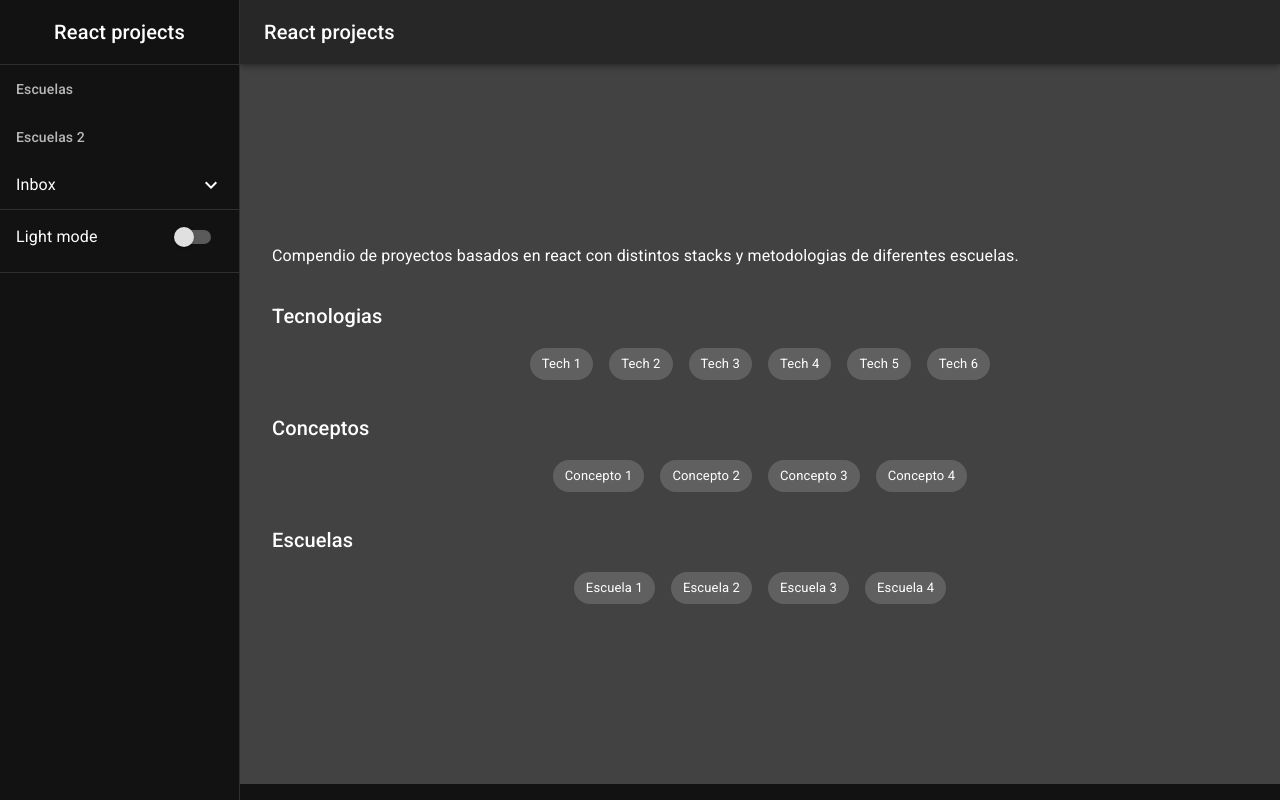
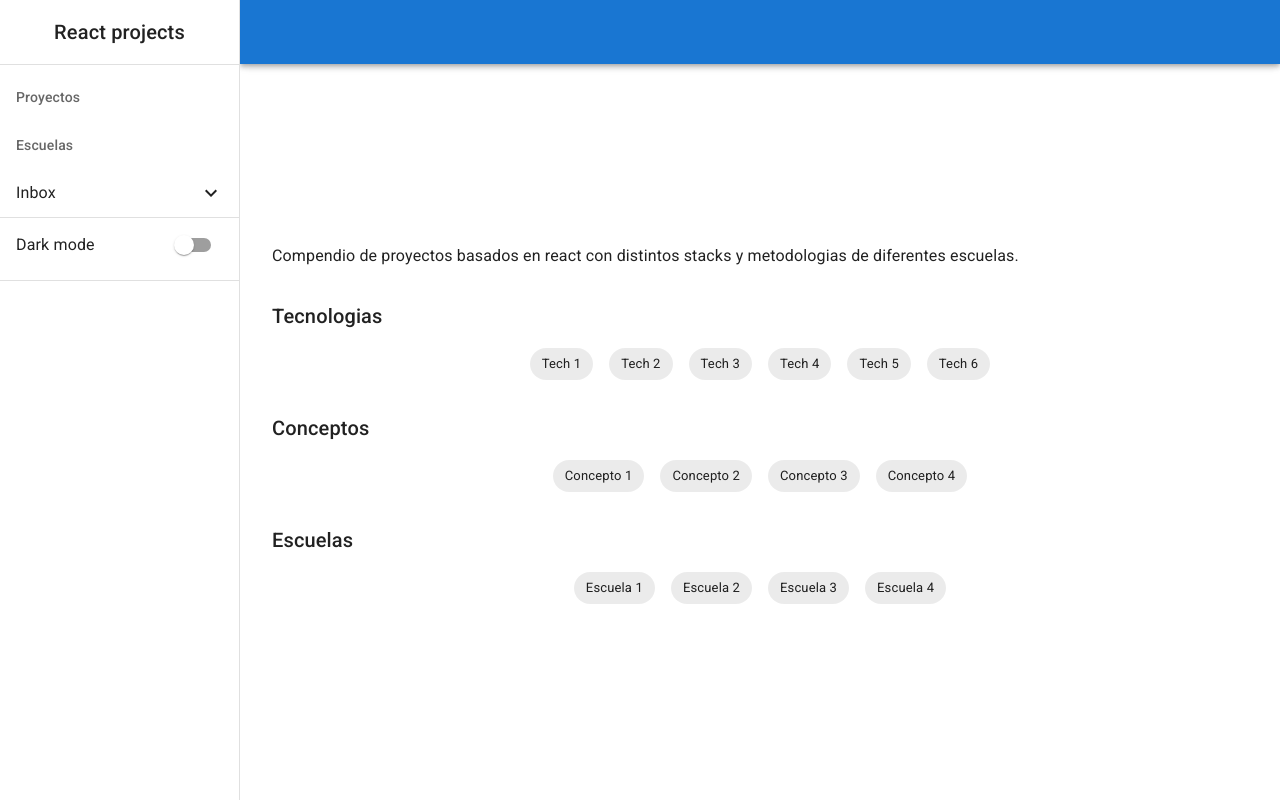
Before and after one commit to ChristopherPinedo/reactjs-projects-1, a React (Create React App) app: page / in a window 1280 px wide. Built offline with nearby package versions, Linux system fonts and the light colour scheme.

Commit message:
Ayuda de papa para organizar objetos

```diff
--- a/src/App.js
+++ b/src/App.js
@@ -11,19 +11,22 @@ import {
   Chip,
   } from '@mui/material/';
 
-const darkTheme = createTheme({
-  palette: {
-    mode: 'dark',
-  },
-});
+function App() {
 
-function App() {
+  const [mode, setMode] = React.useState('light');
+
+  const darkTheme = createTheme({
+    palette: {
+      mode: mode,
+    },
+  });
+
   return (
     <ThemeProvider theme={darkTheme}>
       <CssBaseline />
-      <ResponsiveDrawer>
+      <ResponsiveDrawer mode={mode} setMode={setMode}>
         <Box sx={{
-          bgcolor: "grey.800",
+          bgcolor: "background.default",
           minHeight: "90%",
           display: 'flex',
           flexDirection: 'column',
--- a/src/assets/projectsData.js
+++ b/src/assets/projectsData.js
@@ -1,36 +1,8 @@
-const projectsData = {
-  escuelas: {
-    personal: {
-      portfolio: {
-        title: "",
-        description: "",
-        tecnologies: [],
-        concepts: [],
-      },
-      loginForm: {
-        title: "",
-        description: "",
-        tecnologies: [],
-        concepts: [],
-      },
-    },
-    platzi: {
-      todoApp: {
-        title: "",
-        description: "",
-        tecnologies: [],
-        concepts: [],
-      },
-      movieDbApp: {
-        title: "",
-        description: "",
-        tecnologies: [],
-        concepts: [],
-      },
-    },
-  },
-  tecnologias: {},
-  conceptos: {},
-};
+const navigation = [
+  {
+    titulo: "Proyectos",
+    ruta: "/proyectos",
+  }
+];
 
-export default projectsData
+export default navigation
--- a/src/components/ResponsiveDrawer.js
+++ b/src/components/ResponsiveDrawer.js
@@ -31,33 +31,29 @@ function ResponsiveDrawer(props) {
     setMobileOpen(!mobileOpen);
   };
   const handleClick = () => {
+
     setOpen(!open);
   }
 
+  console.log(projectsData.map(ele => console.log(ele)))
 
   const drawer = (
     <div>
-      <Toolbar sx={{justifyContent: "center"}} >
+      <Toolbar sx={{justifyContent: "center" }} >
         <Typography variant="h6">React projects</Typography>
       </Toolbar>
       <Divider />
-      <List subheader={
-        <ListSubheader>
-          Escuelas
-        </ListSubheader>
-      }>
-        {/* {['Inbox', 'Starred', 'Send email', 'Drafts'].map((text, index) => (
-          <ListItem key={text} disablePadding>
-            <ListItemButton>
-              <ListItemIcon>
-                {index % 2 === 0 ? <InboxIcon /> : <MailIcon />}
-              </ListItemIcon>
-              <ListItemText primary={text} />
-            </ListItemButton>
-          </ListItem>
-        ))} */}
+      <List>
+          {
+            projectsData.map((element, index) => {
+              return(
+              <ListSubheader Key={index}>{element.titulo}</ListSubheader>
+              )
+            })
+          }
+        {/* ///////////////////////////////////////// */}
           <ListSubheader>
-            Escuelas 2
+            Escuelas
           </ListSubheader>
           <ListItemButton onClick={handleClick}>
             <ListItemText primary="Inbox" />
@@ -71,9 +67,10 @@ function ResponsiveDrawer(props) {
             </List>
           </Collapse>
           <Divider />
+          {/* ///////////////////////////////////////// */}
           <ListItem>
-            <ListItemText primary="Light mode"/>
-            <Switch/>
+            <ListItemText primary="Dark mode"/>
+            <Switch onChange={event => props.setMode(props.mode === "light" ? "dark" : "light")} />
           </ListItem>
       </List>
       <Divider />
@@ -84,7 +81,6 @@ function ResponsiveDrawer(props) {
 
   return (
     <Box sx={{ display: 'flex', minHeight: "100vh",}}>
-      {/* <CssBaseline /> */}
       <AppBar
         position="fixed"
         sx={{
@@ -102,7 +98,12 @@ function ResponsiveDrawer(props) {
           >
             <MenuIcon />
           </IconButton>
-          <Typography variant="h6" noWrap component="div">
+          <Typography
+            variant="h6"
+            noWrap
+            component="div"
+            sx={{ display:{sm: "none",}}}
+            >
             React projects
           </Typography>
         </Toolbar>
```
Also changed, not shown: src/datos/misDatos.json (added, +16 -0 lines), src/datos/navegacion.json (added, +20 -0 lines).
